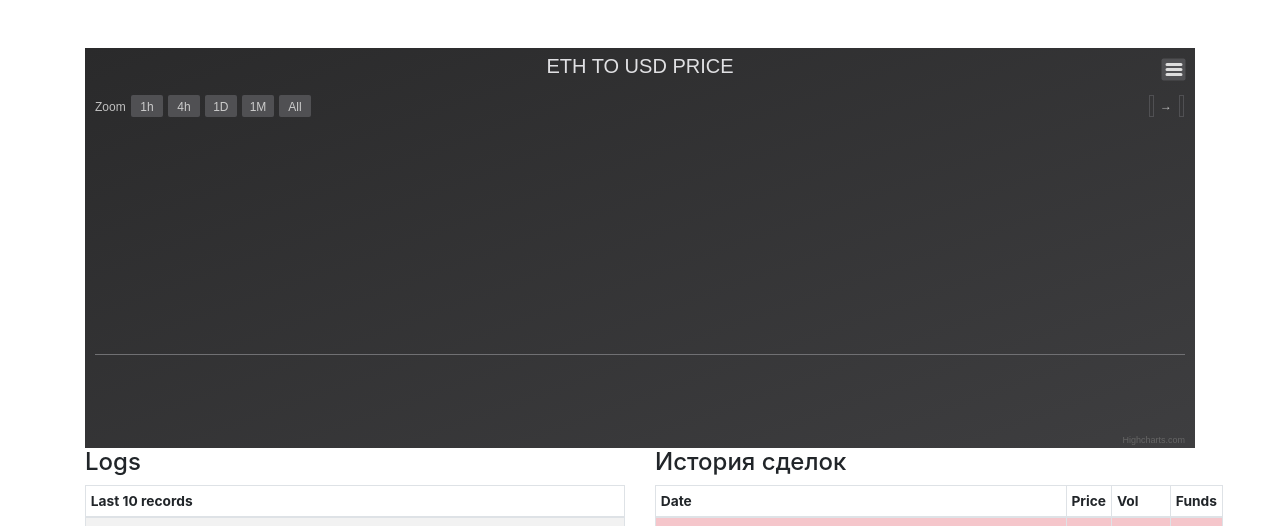
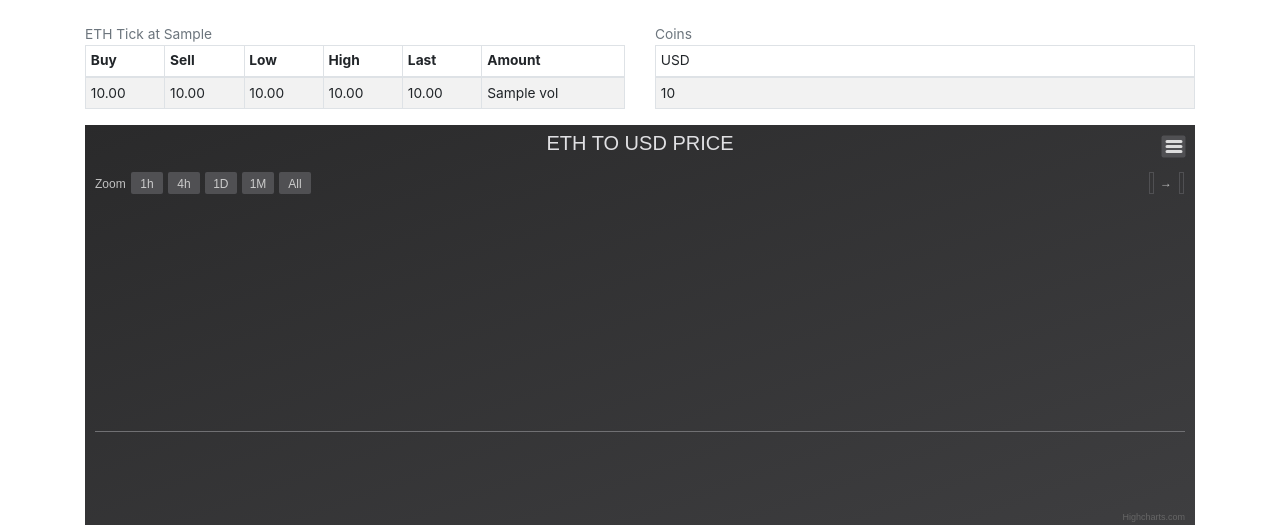
Before and after one commit to figaro001/kuna_trader, a Flask app: template templates/index.html in a window 1280 px wide. Shown: the top 526 px of the page. Run offline with Flask 2, Linux system fonts and the light colour scheme; the template is opened without the code that fills it: most values are stand-ins (such as "Sample title", 1, 10 or a date in 2020); some libraries are stand-ins or nearby versions.

Commit message:
ui change

```diff
--- a/main.py
+++ b/main.py
@@ -13,7 +13,7 @@ BASE_DIR = os.path.dirname(os.path.abspath(__file__))
 DATA_FILE_PATH = os.path.join(BASE_DIR, 'data', 'historical.csv')
 DATA_URL = 'http://192.168.0.105:5000/data'
 #DATA_URL = 'http://localhost:5000/data'
-LOG_FILE_PATH = os.path.join(BASE_DIR, 'bot', 'trader.log')
+LOG_FILE_PATH = os.path.join(BASE_DIR, 'logs', 'celery_supervisor_err.log')
 
 app = Flask(__name__)
 app.config['CELERY_BROKER_URL'] = 'amqp://myuser:mypassword@localhost:5672/myvhost'
@@ -51,11 +51,11 @@ def main():
     at = datetime.fromtimestamp(eth_tick['at'])
     orders = client.get_active_orders()
     deals = client.get_trades_history()
-    deals = [x for x in deals if x['market']=='ethuah'][:10]
+    deals = [x for x in deals if x['market']=='ethuah'][:3]
 
     with open(LOG_FILE_PATH, 'r') as f:
         logs = f.read()
-    logs = logs.splitlines()[-10:]
+    logs = logs.splitlines()[-5:]
 
     data = pd.read_csv(DATA_FILE_PATH, index_col=0)
     data = data.set_index('timestamp')
@@ -103,7 +103,6 @@ def save_history():
                        'vol': data['ticker']['vol']}, index=[0])
     historical_data = pd.concat([historical_data, df])
     historical_data.to_csv(DATA_FILE_PATH)
-    print('saved')
 
 
 @celery.task()
--- a/templates/index.html
+++ b/templates/index.html
@@ -17,6 +17,10 @@
     table {
       font-size: 86%;
     }
+    caption{
+      caption-side: top;
+      padding: 0;
+    }
   </style>
 
   <title>KClient</title>
@@ -26,20 +30,73 @@
 
 <div class="container">
   <br/>
-  <br/>
+
+  <div class="row">
+    <div class="col-md-6">
+      <table class="table table-striped table-bordered table-sm">
+        <caption>ETH Tick at {{ at }}</caption>
+        <thead>
+        <tr>
+          <th>Buy</th>
+          <th>Sell</th>
+          <th>Low</th>
+          <th>High</th>
+          <th>Last</th>
+          <th>Amount</th>
+        </tr>
+        </thead>
+        <tbody>
+        <tr>
+          <td>{{ eth_tick.ticker.buy|currency }}</td>
+          <td>{{ eth_tick.ticker.sell|currency }}</td>
+          <td>{{ eth_tick.ticker.low|currency }}</td>
+          <td>{{ eth_tick.ticker.high|currency }}</td>
+          <td>{{ eth_tick.ticker.last|currency }}</td>
+          <td>{{ eth_tick.ticker.vol }}</td>
+        </tr>
+        </tbody>
+      </table>
+    </div>
+    <div class="col-md-6">
+       <table class="table table-striped table-bordered table-sm">
+        <caption>Coins</caption>
+        <thead>
+        <tr>
+          {% for account in actives %}
+            {% if account.balance != '0.0' %}
+              <td>{{ account.currency|upper }}</td>
+            {% endif %}
+          {% endfor %}
+        </tr>
+        </thead>
+        <tbody>
+        <tr>
+          {% for account in actives %}
+            {% if account.balance != '0.0' %}
+              <td>{{ account.balance }}</td>
+            {% endif %}
+          {% endfor %}
+        </tr>
+        </tbody>
+      </table>
+    </div>
+  </div>
+
   <div class="row">
     <div class="col-md-12">
       <div id="chart-container" style="height: 400px; min-width: 310px"></div>
     </div>
   </div>
 
+  <br>
+
   <div class="row">
-    <div class="col-md-6">
-      <h4>Logs</h4>
+    <div class="col-md-4">
       <table class="table table-striped table-bordered table-sm table-hover">
+        <caption>Logs</caption>
         <thead>
         <tr>
-          <th>Last 10 records</th>
+          <th>Last 5 records</th>
         </tr>
         </thead>
         <tbody>
@@ -52,9 +109,9 @@
       </table>
     </div>
 
-    <div class="col-md-6">
-      <h4>История сделок</h4>
+    <div class="col-md-4">
       <table class="table table-striped table-bordered table-sm">
+        <caption>Trades history</caption>
         <thead>
         <tr>
           <th>Date</th>
@@ -65,16 +122,13 @@
         </thead>
         <tbody>
         {% for deal in deals %}
-        <tr {% if deal.side==
-        'ask' %} class="table-info" {% else %}class="table-danger"{% endif %}>
+            <tr {% if deal.side=='ask' %} class="table-info" {% else %}class="table-danger"{% endif %}>
               <td>
                 {{ deal.created_at|shortdate }}
                 {% if deal.side == 'ask' %}
-          <img
-              src="https://kuna.io/assets/icons/default/trade_buy-fbdde88afadf0e5b9e20bf64efd2402648b529656e7cdc8cbd8b53e96f28e869.png">
+                    <img src="https://kuna.io/assets/icons/default/trade_buy-fbdde88afadf0e5b9e20bf64efd2402648b529656e7cdc8cbd8b53e96f28e869.png">
                 {% else %}
-          <img
-              src="https://kuna.io/assets/icons/default/trade_sell-88a76cf69aea3ee9821941ec46582607ad870fb27e7dbbaca37e75cbba7dbf35.png">
+                    <img src="https://kuna.io/assets/icons/default/trade_sell-88a76cf69aea3ee9821941ec46582607ad870fb27e7dbbaca37e75cbba7dbf35.png">
                 {% endif %}
               </td>
               <td> {{ deal.price|currency }}</td>
@@ -85,73 +139,10 @@
         </tbody>
       </table>
     </div>
-  </div>
 
-  <div class="row">
-    <div class="col-sm">
-      <h4>ETH Tick</h4>
+    <div class="col-md-4">
       <table class="table table-striped table-bordered table-sm">
-        <tbody>
-        <tr>
-          <td>at</td>
-          <td>{{ at }}</td>
-        </tr>
-
-        <tr>
-          <td>Buy</td>
-          <td>
-            {{ eth_tick.ticker.buy|currency }}
-          </td>
-        </tr>
-
-        <tr>
-          <td>Sell</td>
-          <td>{{ eth_tick.ticker.sell|currency }}</td>
-        </tr>
-
-        <tr>
-          <td>Last</td>
-          <td>{{ eth_tick.ticker.last|currency }}</td>
-        </tr>
-
-        <tr>
-          <td>Low</td>
-          <td>{{ eth_tick.ticker.low|currency }}</td>
-        </tr>
-
-        <tr>
-          <td>High</td>
-          <td>{{ eth_tick.ticker.high|currency }}</td>
-        </tr>
-
-        <tr>
-          <td>Vol</td>
-          <td>{{ eth_tick.ticker.vol }}</td>
-        </tr>
-
-        </tbody>
-      </table>
-
-    </div>
-    <div class="col-sm">
-      <h4>Активы</h4>
-      <table class="table table-striped table-bordered table-sm">
-        <tbody>
-        {% for account in actives %}
-        {% if account.balance != '0.0' %}
-        <tr>
-          <td>{{ account.currency|upper }}</td>
-          <td>{{ account.balance }}</td>
-        </tr>
-        {% endif %}
-        {% endfor %}
-        </tbody>
-      </table>
-    </div>
-
-    <div class="col-sm">
-      <h4>Активные Ордеры</h4>
-      <table class="table table-striped table-bordered table-sm">
+        <caption>Active Orders</caption>
         <tbody>
         {% for order in orders %}
         <tr>
@@ -159,8 +150,6 @@
             {{ order }}
           </td>
         </tr>
-        {% else %}
-        Пусто...
         {% endfor %}
         </tbody>
       </table>
```
Lines whose indentation alone changed are shown as unchanged.
